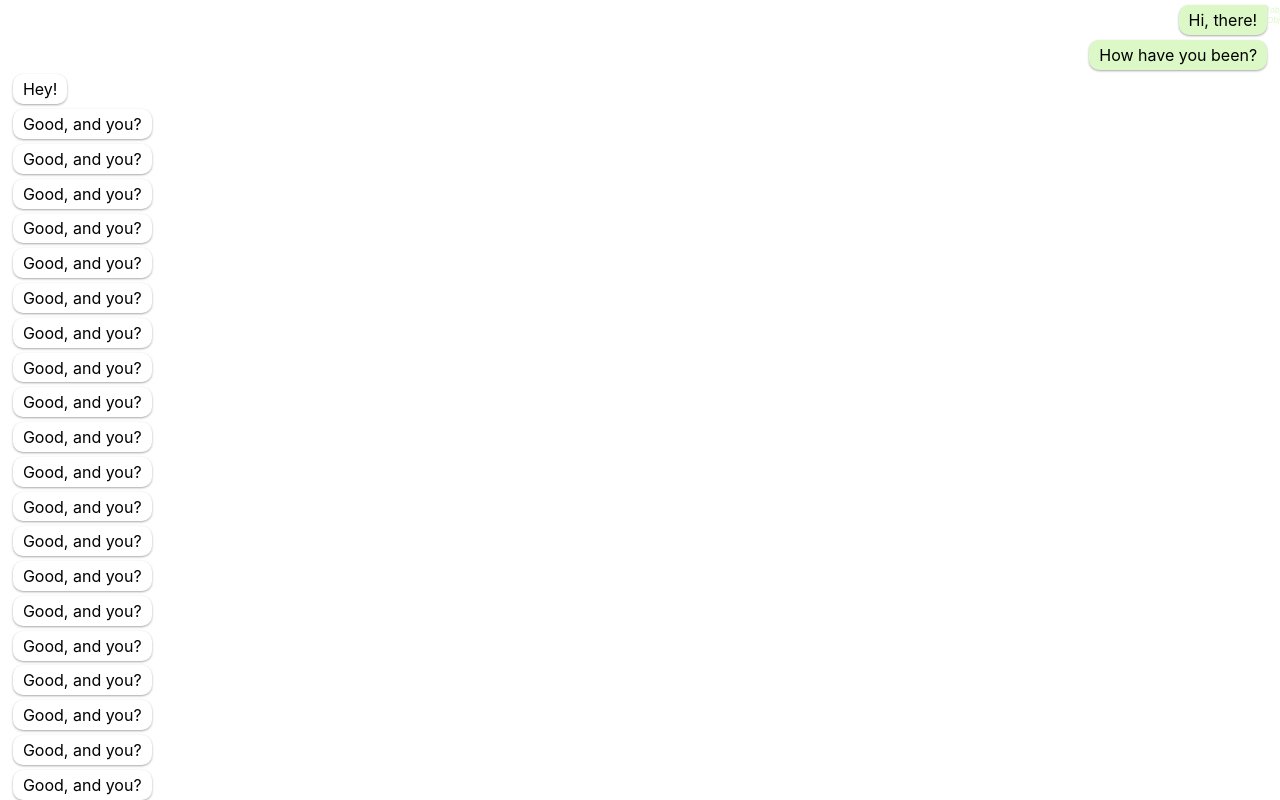
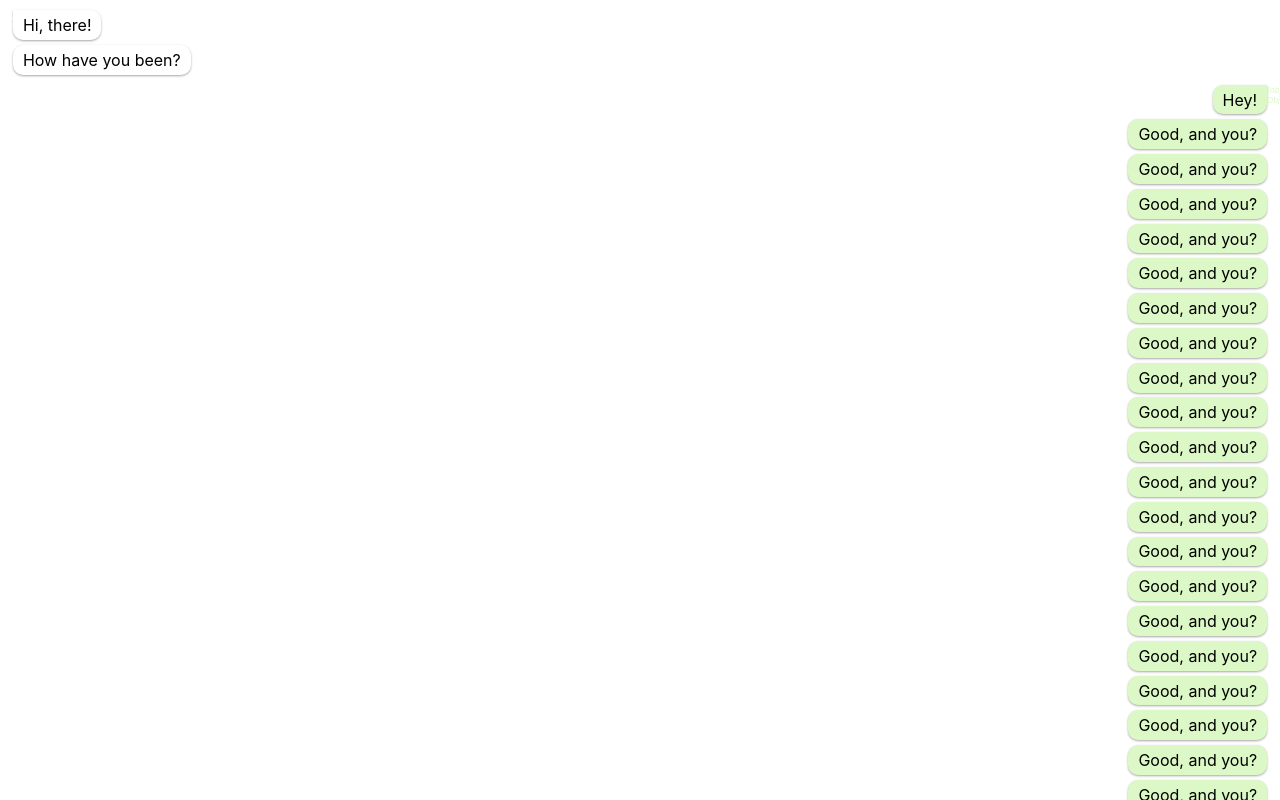
Before and after one commit to orangeflame/chatting-room-ui, a Next.js app: page / in a window 1280 px wide. Shown: the top 800 px of the page. Built offline with nearby package versions, Linux system fonts and the light colour scheme.

Commit message:
conservation will take care of which Bubble style to render

```diff
--- a/modules/chat/components/Bubble/BubbleFromLeft/styled.ts
+++ b/modules/chat/components/Bubble/BubbleFromLeft/styled.ts
@@ -7,7 +7,7 @@ export const Styled = styled(Component)`
   flex-direction: row-reverse;
   justify-content: flex-end;
   margin: ${(props) => props.theme.sizeIn(-10)};
-  margin-bottom: ${({ theme, separation }) => (separation === "big" ? theme.sizeIn(-4) : theme.sizeIn(-10))};
+  margin-top: ${({ theme, separation }) => (separation === "big" ? theme.sizeIn(-4) : theme.sizeIn(-10))};
   padding-left: ${(props) => (props.tail ? "" : props.theme.sizeBubbleTail)};
 
   > div {
--- a/modules/chat/components/Conversation/component.tsx
+++ b/modules/chat/components/Conversation/component.tsx
@@ -17,11 +17,12 @@ for (let i = 0; i < 50; i += 1) {
 const Conversation = () => (
   <div>
     {messages.map((msg, index, msgs) => {
-      const from = msg.from === me.id ? "left" : "right";
-      const tail = index === 0;
-      const separation = index === msgs.length - 1 ? "big" : "small";
+      const lastMsg = msgs[index - 1] || {};
+      const from = msg.from === me.id ? "right" : "left";
+      const hasNewSender = lastMsg.from !== msg.from;
+      const separation = hasNewSender ? "big" : "small";
       return (
-        <Bubble from={from} tail={tail} separation={separation}>
+        <Bubble from={from} tail={hasNewSender} separation={separation}>
           {msg.message}
         </Bubble>
       );
```
